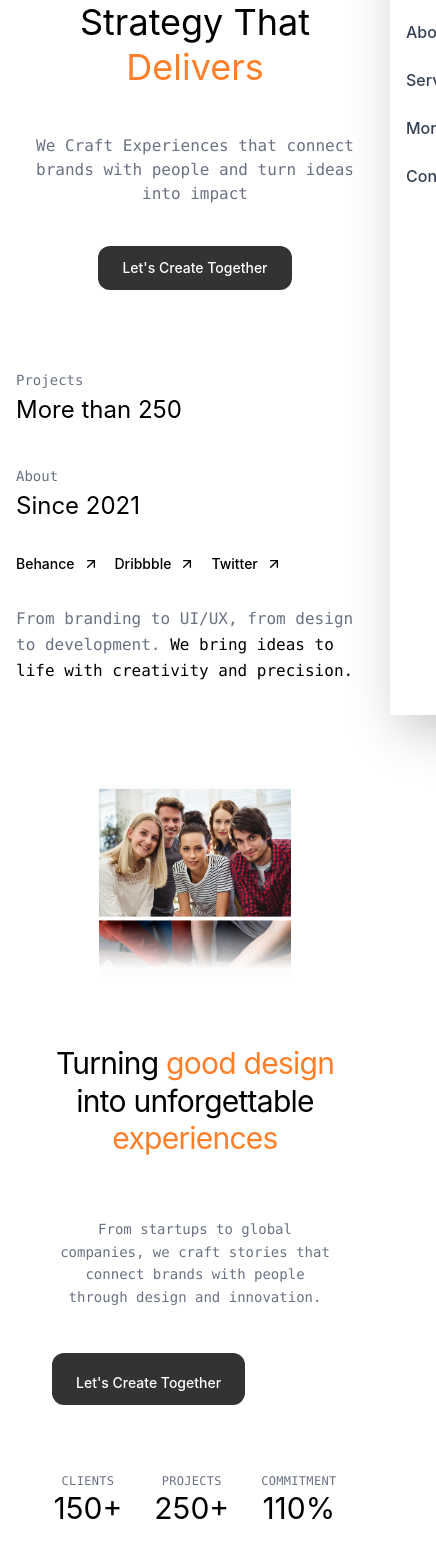
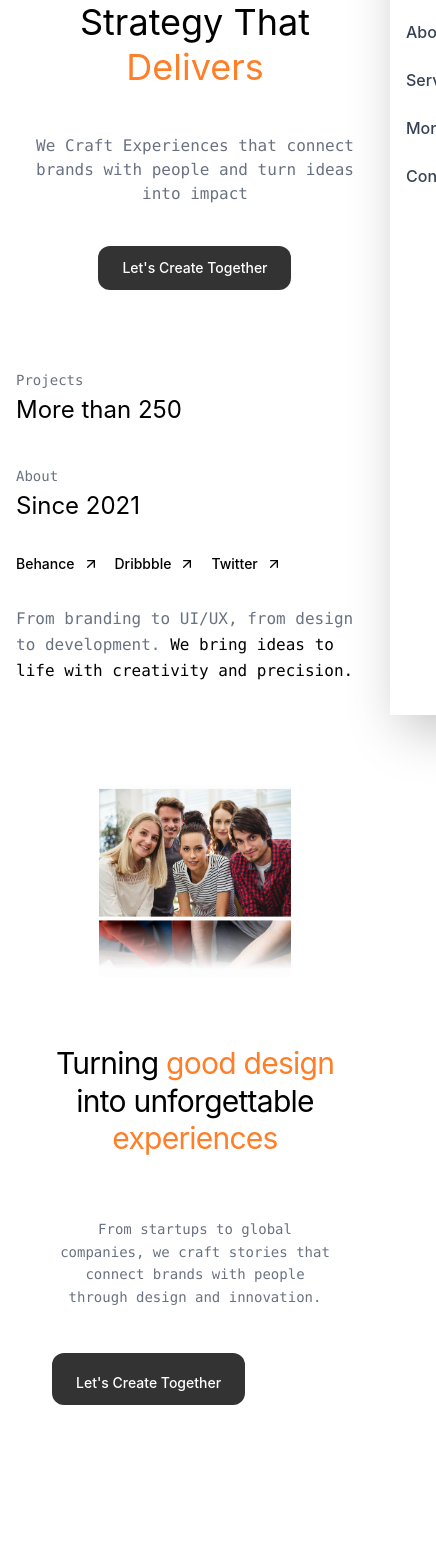
Before and after one commit to saifhusain62/Alvio_Client_Project, a React (Vite) app in the folder frontend/: page / in a window 390 px wide. Shown: the part 129-1686 px from the top of the page, 436 px wide, since content can reach past the window. Built offline with nearby package versions, Linux system fonts and the light colour scheme.

Commit message:
Animation Added in 2 section

```diff
--- a/frontend/package.json
+++ b/frontend/package.json
@@ -11,6 +11,7 @@
   },
   "dependencies": {
     "@tailwindcss/vite": "^4.2.2",
+    "aos": "^2.3.4",
     "lucide-react": "^1.7.0",
     "react": "^19.2.4",
     "react-dom": "^19.2.4",
@@ -19,6 +20,7 @@
   },
   "devDependencies": {
     "@eslint/js": "^9.39.4",
+    "@types/aos": "^3.0.7",
     "@types/node": "^24.12.0",
     "@types/react": "^19.2.14",
     "@types/react-dom": "^19.2.3",
--- a/frontend/src/components/HomeComponent/AboutHome.tsx
+++ b/frontend/src/components/HomeComponent/AboutHome.tsx
@@ -1,9 +1,19 @@
 // HeroSection.tsx
-import React from "react";
+import React, { useEffect } from "react";
 import { Link } from "react-router-dom";
-import Aboutimg from '../../assets/aboutimg.png'
+import AOS from "aos";
+import "aos/dist/aos.css";
+import Aboutimg from "../../assets/aboutimg.png";
 
 const HeroSection: React.FC = () => {
+  useEffect(() => {
+    AOS.init({
+      duration: 1000,
+      once: true,
+      easing: "ease-out-cubic",
+    });
+  }, []);
+
   return (
     <section className="bg-white w-full min-h-screen flex items-center justify-center px-4 sm:px-6 md:px-10 lg:px-20 py-10 sm:py-16 md:py-20">
       <div className="max-w-[1600px] w-full grid grid-cols-1 lg:grid-cols-[1fr_auto_1fr] gap-8 md:gap-6 lg:gap-10 items-center">
@@ -12,32 +22,51 @@ const HeroSection: React.FC = () => {
         <div className="flex flex-col items-start gap-y-7 sm:gap-5 order-2 lg:order-1 text-center lg:text-left lg:items-start items-center p-9">
 
           {/* Heading */}
-          <h1 className="text-3xl sm:text-4xl md:text-5xl lg:text-[3.25rem] xl:text-5xl font-normal leading-tight tracking-tight">
-            {/* <span className="text-black">Turning </span>
-            <span className="text-[#FF7E28]">good design</span>
-            <span className="text-black"> into unforgettable </span>
-            <span className="text-[#FF7E28]">experiences</span> */}
-            Turning <span className="text-[#FF7E28]">good design</span> <br /> into unforgettable <span className="text-[#FF7E28]">experiences</span>
+          <h1
+            data-aos="fade-right"
+            data-aos-delay="300"
+            data-aos-duration="1200"
+            className="text-3xl sm:text-4xl md:text-5xl lg:text-[3.25rem] xl:text-5xl font-normal leading-tight tracking-tight"
+          >
+            Turning <span className="text-[#FF7E28]">good design</span> <br />
+            into unforgettable{" "}
+            <span className="text-[#FF7E28]">experiences</span>
           </h1>
 
           {/* Subtext */}
-          <p className="font-mono text-gray-500 text-sm sm:text-base md:text-lg max-w-xl leading-relaxed pt-8">
+          <p
+            data-aos="fade-right"
+            data-aos-delay="500"
+            data-aos-duration="1000"
+            className="font-mono text-gray-500 text-sm sm:text-base md:text-lg max-w-xl leading-relaxed pt-8"
+          >
             From startups to global companies, we craft stories that connect
             brands with people through design and innovation.
           </p>
 
           {/* CTA Button */}
-          <Link
-            to="/contact"
-            className="bg-black/80 text-white px-6 sm:px-8 py-3 sm:py-4 rounded-xl text-sm sm:text-base md:text-lg font-medium hover:bg-gray-800 transition-colors duration-300 mt-4 sm:mt-6 inline-block pt-5"
+          <div
+            data-aos="fade-up"
+            data-aos-delay="700"
+            data-aos-duration="800"
           >
-            Let's Create Together
-          </Link>
+            <Link
+              to="/contact"
+              className="bg-black/80 text-white px-6 sm:px-8 py-3 sm:py-4 rounded-xl text-sm sm:text-base md:text-lg font-medium hover:bg-gray-800 transition-colors duration-300 mt-4 sm:mt-6 inline-block pt-5"
+            >
+              Let's Create Together
+            </Link>
+          </div>
         </div>
 
         {/* =================== CENTER IMAGE =================== */}
-        <div className="flex items-center justify-center order-1 lg:order-2">
-          <div className="w-48 h-48 sm:w-56 sm:h-56 md:w-72 md:h-72 lg:w-80 lg:h-80 xl:w-[32rem] xl:h-[28rem] rounded-sm overflow-hidden ">
+        <div
+          data-aos="zoom-in"
+          data-aos-delay="100"
+          data-aos-duration="1400"
+          className="flex items-center justify-center order-1 lg:order-2"
+        >
+          <div className="w-48 h-48 sm:w-56 sm:h-56 md:w-72 md:h-72 lg:w-80 lg:h-80 xl:w-[32rem] xl:h-[28rem] rounded-sm overflow-hidden">
             <img
               src={Aboutimg}
               alt="Creative design showcase"
@@ -50,7 +79,11 @@ const HeroSection: React.FC = () => {
         <div className="flex flex-row lg:flex-col items-center lg:items-end justify-center lg:justify-center gap-8 sm:gap-10 lg:gap-12 order-3 text-center lg:text-right">
 
           {/* Clients */}
-          <div>
+          <div
+            data-aos="fade-left"
+            data-aos-delay="400"
+            data-aos-duration="1000"
+          >
             <p className="font-mono text-gray-500 text-xs sm:text-sm md:text-base tracking-wide uppercase">
               Clients
             </p>
@@ -60,7 +93,11 @@ const HeroSection: React.FC = () => {
           </div>
 
           {/* Projects */}
-          <div>
+          <div
+            data-aos="fade-left"
+            data-aos-delay="600"
+            data-aos-duration="1000"
+          >
             <p className="font-mono text-gray-500 text-xs sm:text-sm md:text-base tracking-wide uppercase">
               Projects
             </p>
@@ -70,7 +107,11 @@ const HeroSection: React.FC = () => {
           </div>
 
           {/* Commitment */}
-          <div>
+          <div
+            data-aos="fade-left"
+            data-aos-delay="800"
+            data-aos-duration="1000"
+          >
             <p className="font-mono text-gray-500 text-xs sm:text-sm md:text-base tracking-wide uppercase">
               Commitment
             </p>
--- a/frontend/src/components/HomeComponent/HeroHome.tsx
+++ b/frontend/src/components/HomeComponent/HeroHome.tsx
@@ -1,35 +1,62 @@
-import React from 'react';
+// HeroSection.tsx
+import React, { useEffect } from 'react';
 import { Link } from 'react-router-dom';
 import { ArrowUpRight } from 'lucide-react';
+import AOS from 'aos';
+import 'aos/dist/aos.css';
 
 const HeroSection: React.FC = () => {
+  useEffect(() => {
+    AOS.init({
+      duration: 1000,
+      once: true,
+      easing: 'ease-out-cubic',
+    });
+  }, []);
+
   return (
     <section className="min-h-screen w-full bg-white px-4 sm:px-6 lg:px-8 py-12 sm:py-16 lg:py-20 mt-[-100px]">
       <div className="max-w-[1600px] mx-auto h-full flex flex-col justify-between min-h-[calc(100vh-8rem)] mt-10">
 
         {/* Center Content */}
         <div className="flex-1 flex flex-col items-center justify-center text-center space-y-6 sm:space-y-8 py-8 sm:py-12">
+
           {/* Main Heading */}
-          <h1 className="text-4xl sm:text-5xl md:text-6xl lg:text-7xl xl:text-6xl font-normal leading-tight ">
-            {/* <span className="block text-black">Design That </span>
-            <span className="block text-[#FF7E28]">Inspires</span>
-            <span className="block text-black mt-2">Strategy That </span>
-            <span className="block text-[#FF7E28]">Delivers</span> */}
-           <span className='text-[#FF7E28]'> Design</span> That Inspires <br />Strategy That <span className='text-[#FF7E28]'> Delivers</span>
+          <h1
+            data-aos="fade-down"
+            data-aos-delay="100"
+            data-aos-duration="1200"
+            className="text-4xl sm:text-5xl md:text-6xl lg:text-7xl xl:text-6xl font-normal leading-tight"
+          >
+            <span className="text-[#FF7E28]"> Design</span> That Inspires
+            <br />
+            Strategy That <span className="text-[#FF7E28]"> Delivers</span>
           </h1>
 
           {/* Subtitle */}
-          <p className="text-gray-500 text-base sm:text-lg md:text-xl lg:text-2xl max-w-3xl px-4 pt-5 font-mono">
-            We Craft Experiences that connect brands with people and turn ideas into impact
+          <p
+            data-aos="fade-up"
+            data-aos-delay="400"
+            data-aos-duration="1000"
+            className="text-gray-500 text-base sm:text-lg md:text-xl lg:text-2xl max-w-3xl px-4 pt-5 font-mono"
+          >
+            We Craft Experiences that connect brands with people and turn ideas
+            into impact
           </p>
 
           {/* CTA Button */}
-          <Link
-            to="/contact"
-            className="bg-black/80 text-white px-6 sm:px-8 py-3 sm:py-4 rounded-xl text-sm sm:text-base md:text-lg font-medium hover:bg-gray-800 transition-colors duration-300 mt-4 sm:mt-6"
+          <div
+            data-aos="zoom-in"
+            data-aos-delay="700"
+            data-aos-duration="800"
           >
-            Let's Create Together
-          </Link>
+            <Link
+              to="/contact"
+              className="bg-black/80 text-white px-6 sm:px-8 py-3 sm:py-4 rounded-xl text-sm sm:text-base md:text-lg font-medium hover:bg-gray-800 transition-colors duration-300 mt-4 sm:mt-6 inline-block"
+            >
+              Let's Create Together
+            </Link>
+          </div>
         </div>
 
         {/* Bottom Section */}
@@ -37,23 +64,44 @@ const HeroSection: React.FC = () => {
 
           {/* Left Section - Stats & Social */}
           <div className="flex flex-col justify-between space-y-8">
+
             {/* Stats */}
             <div className="space-y-10">
+
               {/* Projects */}
-              <div>
-                <p className="text-gray-500 text-sm sm:text-base mb-1 font-mono">Projects</p>
-                <p className="text-black text-2xl sm:text-3xl md:text-4xl font-normal">More than 250</p>
+              <div
+                data-aos="fade-right"
+                data-aos-delay="200"
+                data-aos-duration="1000"
+              >
+                <p className="text-gray-500 text-sm sm:text-base mb-1 font-mono">
+                  Projects
+                </p>
+                <p className="text-black text-2xl sm:text-3xl md:text-4xl font-normal">
+                  More than 250
+                </p>
               </div>
 
               {/* About */}
-              <div>
-                <p className="text-gray-500 text-sm sm:text-base mb-1 font-mono">About</p>
-                <p className="text-black text-2xl sm:text-3xl md:text-4xl font-normal">Since 2021</p>
+              <div
+                data-aos="fade-right"
+                data-aos-delay="400"
+                data-aos-duration="1000"
+              >
+                <p className="text-gray-500 text-sm sm:text-base mb-1 font-mono">
+                  About
+                </p>
+                <p className="text-black text-2xl sm:text-3xl md:text-4xl font-normal">
+                  Since 2021
+                </p>
               </div>
             </div>
 
             {/* Social Links */}
-            <div className="flex flex-wrap gap-4 sm:gap-6">
+            <div
+
+              className="flex flex-wrap gap-4 sm:gap-6"
+            >
               <a
                 href="https://behance.net"
                 target="_blank"
@@ -86,13 +134,21 @@ const HeroSection: React.FC = () => {
             </div>
           </div>
 
-          {/* Middle Section - Spacer for larger screens */}
+          {/* Middle Section - Spacer */}
           <div className="hidden lg:block"></div>
 
           {/* Right Section - Description */}
-          <div className="flex items-end float-end ">
-            <p className="text-gray-500 text-md sm:text-base md:text-lg leading-relaxed font-mono ">
-              From branding to UI/UX, from design to development. <span className='text-black'>We bring ideas to life with creativity and precision.</span>
+          <div
+            data-aos="fade-left"
+            data-aos-delay="400"
+            data-aos-duration="1000"
+            className="flex items-end float-end"
+          >
+            <p className="text-gray-500 text-md sm:text-base md:text-lg leading-relaxed font-mono">
+              From branding to UI/UX, from design to development.{' '}
+              <span className="text-black">
+                We bring ideas to life with creativity and precision.
+              </span>
             </p>
           </div>
         </div>
```
Also changed, not shown: 1 other file (tests, documents, lock files or other folders).
